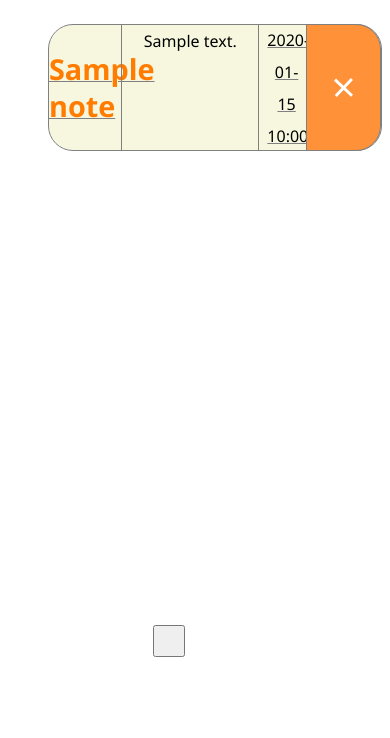
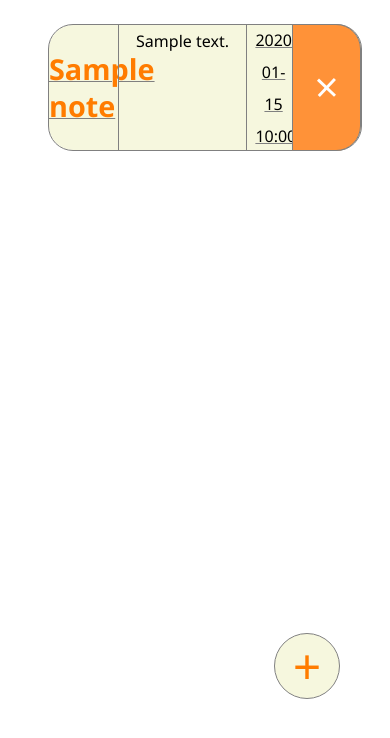
Before and after one commit to jakubszpilowski/WdPAI, a PHP site: template public/views/all_notes.php in a window 390 px wide. Shown: the part 84-822 px from the top of the page. Run offline with PHP 8.4, Linux system fonts and the light colour scheme; the visitor is signed in with stand-in values (Sample User, id 1); the template is opened without the code that fills it: most values are stand-ins (such as "Sample title", 1, 10 or a date in 2020).

Commit message:
Change in form styles and add-button

```diff
--- a/public/css/add_note.css
+++ b/public/css/add_note.css
@@ -1,7 +1,7 @@
 
 .form-popup {
     display: none;
-    position: absolute;
+    position: fixed;
     z-index: 5555;
     bottom: 1rem;
     width: 50%;
@@ -15,7 +15,7 @@
     align-items: center;
     border: solid 1px #707070;
     border-radius: 10px;
-    background: #FFFFFF 0% 0% no-repeat padding-box;
+    background: #FFFFFF 0 0 no-repeat padding-box;
     height: 75%;
 }
 
@@ -26,7 +26,7 @@
     flex-direction: row;
     justify-content: space-between;
     align-items: center;
-    background: transparent linear-gradient(180deg, #FF7C00 0%, #BAC000 100%) 0% 0% no-repeat padding-box;
+    background: transparent linear-gradient(180deg, #FF7C00 0%, #BAC000 100%) 0 0 no-repeat padding-box;
     border-radius: 10px 10px 0 0;
     border: solid 1px #707070;
 }
--- a/public/css/style_all.css
+++ b/public/css/style_all.css
@@ -29,6 +29,13 @@ body {
     z-index: 999;
 }
 
+.form-sticky {
+    bottom: 0;
+    top: 60%;
+    left: 50%;
+    transform: translate(-50%, -50%);
+}
+
 .container {
     margin: 1rem;
     width: 100%;
@@ -39,7 +46,7 @@ body {
 
 .note {
     margin-left: 3rem;
-    width: 85%;
+    width: 80%;
     height: 125px;
     display: flex;
     flex-direction: row;
@@ -122,18 +129,41 @@ h3 {
 }
 
 .button-container {
-    position: relative;
-    display: flex;
-    justify-content: flex-end;
-    height: 500px;
+    position: fixed;
+    display: inline-block;
+    border-radius: 50px;
+    right: 50px;
+    top: 85%;
+    width: 4rem;
+    aspect-ratio: 1;
+    background-color: #BAC00021;
+    text-align: center;
+    border: solid 1px #808080;
 }
 
 .add-button {
-    position: absolute;
-    bottom: 10px;
-    right: 10px;
-    width: 2rem;
+    padding-top: 5px;
+    width: 85%;
     aspect-ratio: 1;
+    border: none;
+    background-color: transparent;
+    color: #FF7C00;
+    font-size: 3rem;
+    text-align: center;
+}
+
+@media screen and (max-device-width: 720px) {
+    .button-container {
+        width: 5rem;
+    }
+
+    .add-button {
+        font-size: 4rem;
+    }
+
+    .note {
+        width: 75%;
+    }
 }
 
 @media screen and (max-device-width: 420px) {
@@ -182,6 +212,15 @@ h3 {
     .note {
         height: 250px;
         width: 75%;
-        border: solid 1.5px;
+        border: solid 1px;
+    }
+
+    .button-container {
+        right: 50px;
+        width: 6rem;
+    }
+
+    .add-button {
+        font-size: 5rem;
     }
 }
--- a/public/views/all_notes.php
+++ b/public/views/all_notes.php
@@ -36,8 +36,8 @@ if(!isset($_COOKIE['user'])) {
             <?php endforeach; ?>
     </div>
     <div class="button-container">
-        <button class="add-button" onclick="openAdd()"></button>
+        <button class="add-button" onclick="openAdd()">+</button>
     </div>
-    <?php include('add_note_form.php') ?>
+    <?php include('add_note_all.php') ?>
 </body>
 </html>
```
